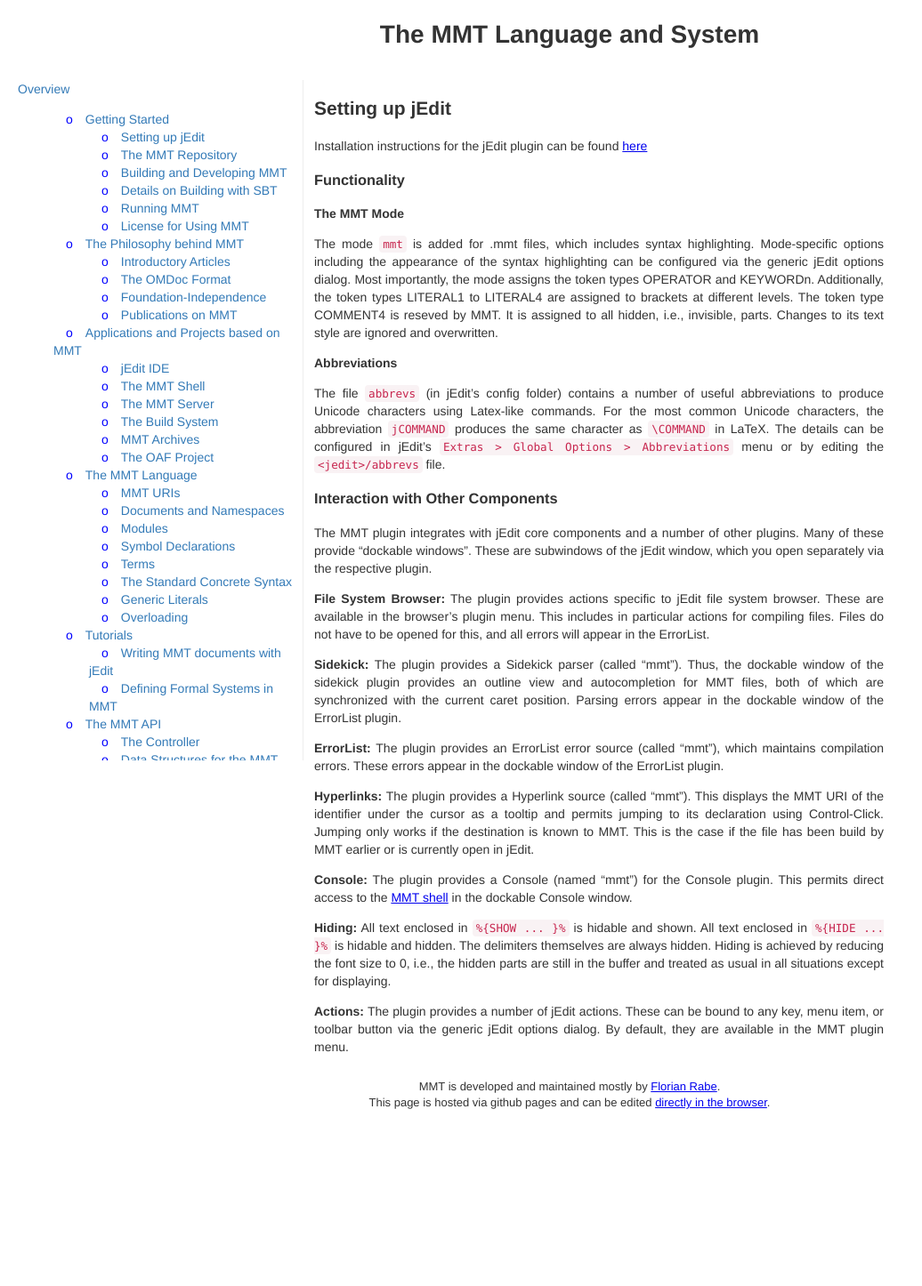
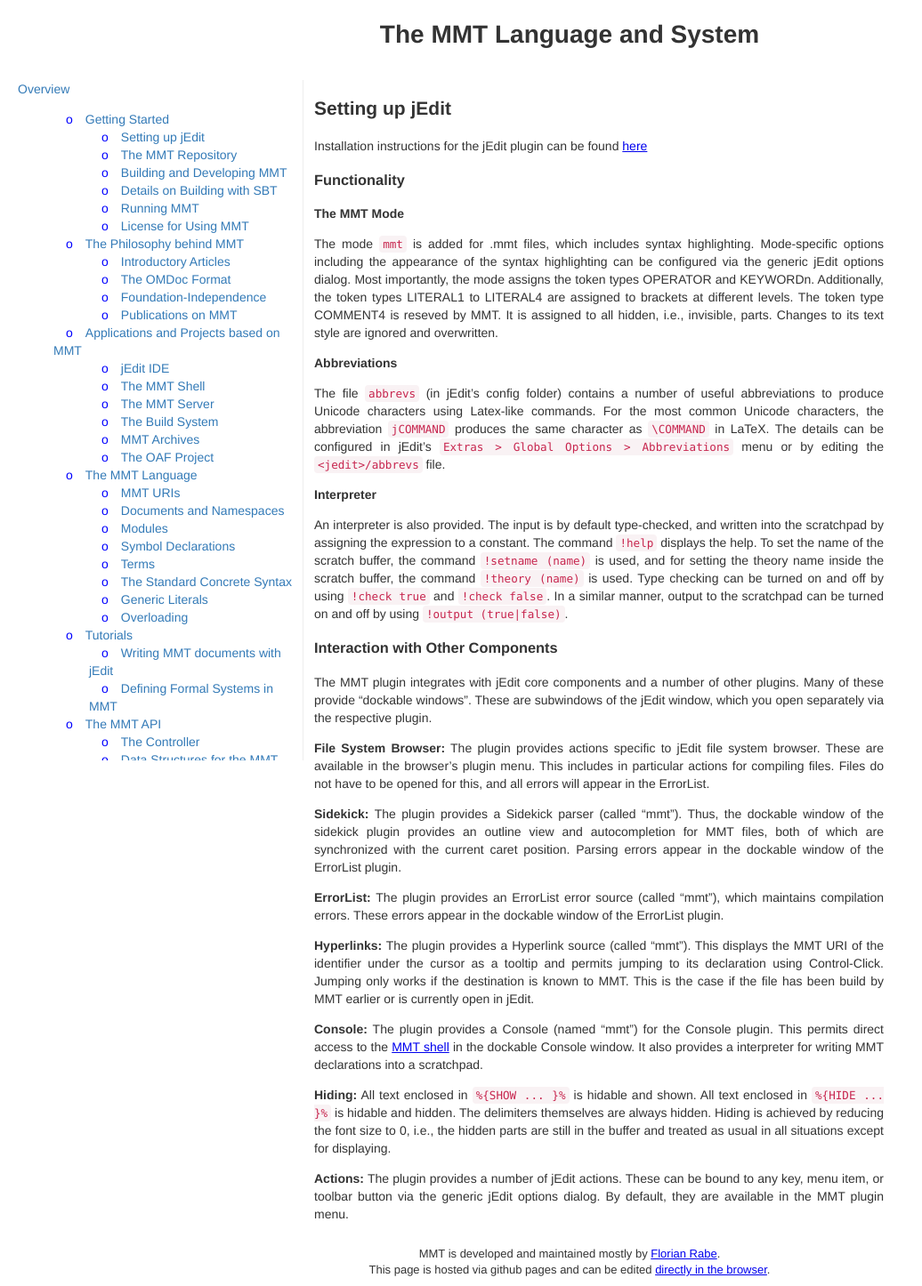
Before and after one commit to UniFormal/uniformal.github.io, a Jekyll site: the page built from doc/applications/jedit.md, in a window 1280 px wide. Shown: the whole page at 89% size, without its empty margins (0-1036 px from the left). Built offline with Jekyll 4.4.1, drawn with Linux system fonts in a browser that asks for light colours; before the commit the page ends 1258 px from its top, so only the background shows below that.

Commit message:
Update jedit.md

```diff
--- a/doc/applications/jedit.md
+++ b/doc/applications/jedit.md
@@ -20,6 +20,12 @@
 For the most common Unicode characters, the abbreviation `jCOMMAND` produces the same character as `\COMMAND` in LaTeX.
 The details can be configured in jEdit's `Extras > Global Options > Abbreviations` menu or by editing the `<jedit>/abbrevs` file.
 
+**Interpreter**
+
+An interpreter is also provided. The input is by default type-checked, and written into the scratchpad by assigning the expression to a constant. The command `!help` displays the help.
+To set the name of the scratch buffer, the command `!setname (name)` is used, and for setting the theory name inside the scratch buffer, the command `!theory (name)` is used.
+Type checking can be turned on and off by using `!check true` and `!check false`. In a similar manner, output to the scratchpad can be turned on and off by using `!output (true|false)`.
+
 ### Interaction with Other Components
 
 The MMT plugin integrates with jEdit core components and a number of other plugins. Many of these provide "dockable windows". These are subwindows of the jEdit window, which you open separately via the respective plugin.
@@ -36,7 +42,7 @@
 Jumping only works if the destination is known to MMT. This is the case if the file has been build by MMT earlier or is currently open in jEdit.
 
 **Console:**
-The plugin provides a Console (named "mmt") for the Console plugin. This permits direct access to the [MMT shell](shell.html) in the dockable Console window.
+The plugin provides a Console (named "mmt") for the Console plugin. This permits direct access to the [MMT shell](shell.html) in the dockable Console window. It also provides a interpreter for writing MMT declarations into a scratchpad.
 
 **Hiding:**
 All text enclosed in `%{SHOW ... }%` is hidable and shown. All text enclosed in `%{HIDE ... }%` is hidable and hidden. The delimiters themselves are always hidden. Hiding is achieved by reducing the font size to 0, i.e., the hidden parts are still in the buffer and treated as usual in all situations except for displaying.
```
